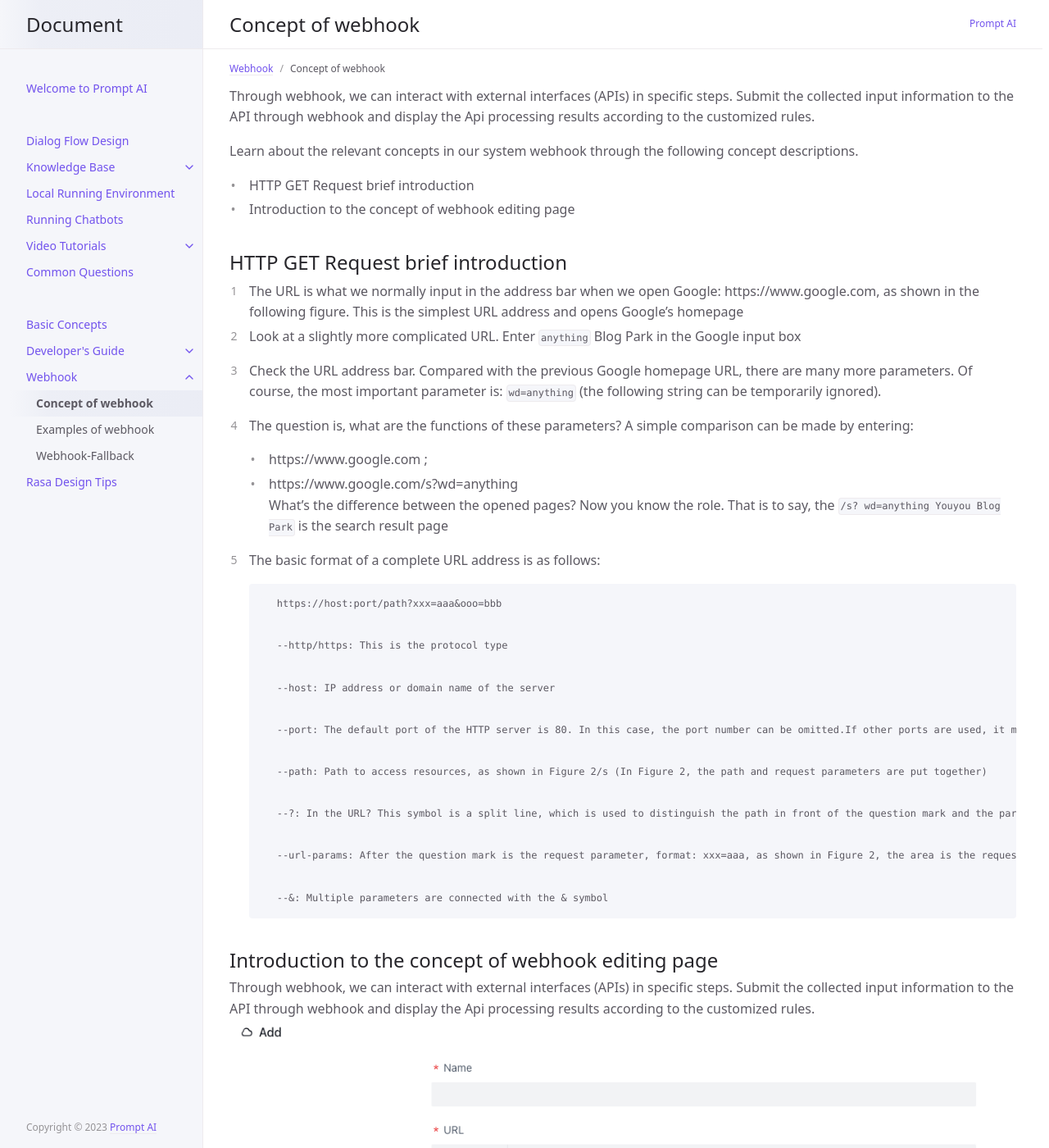
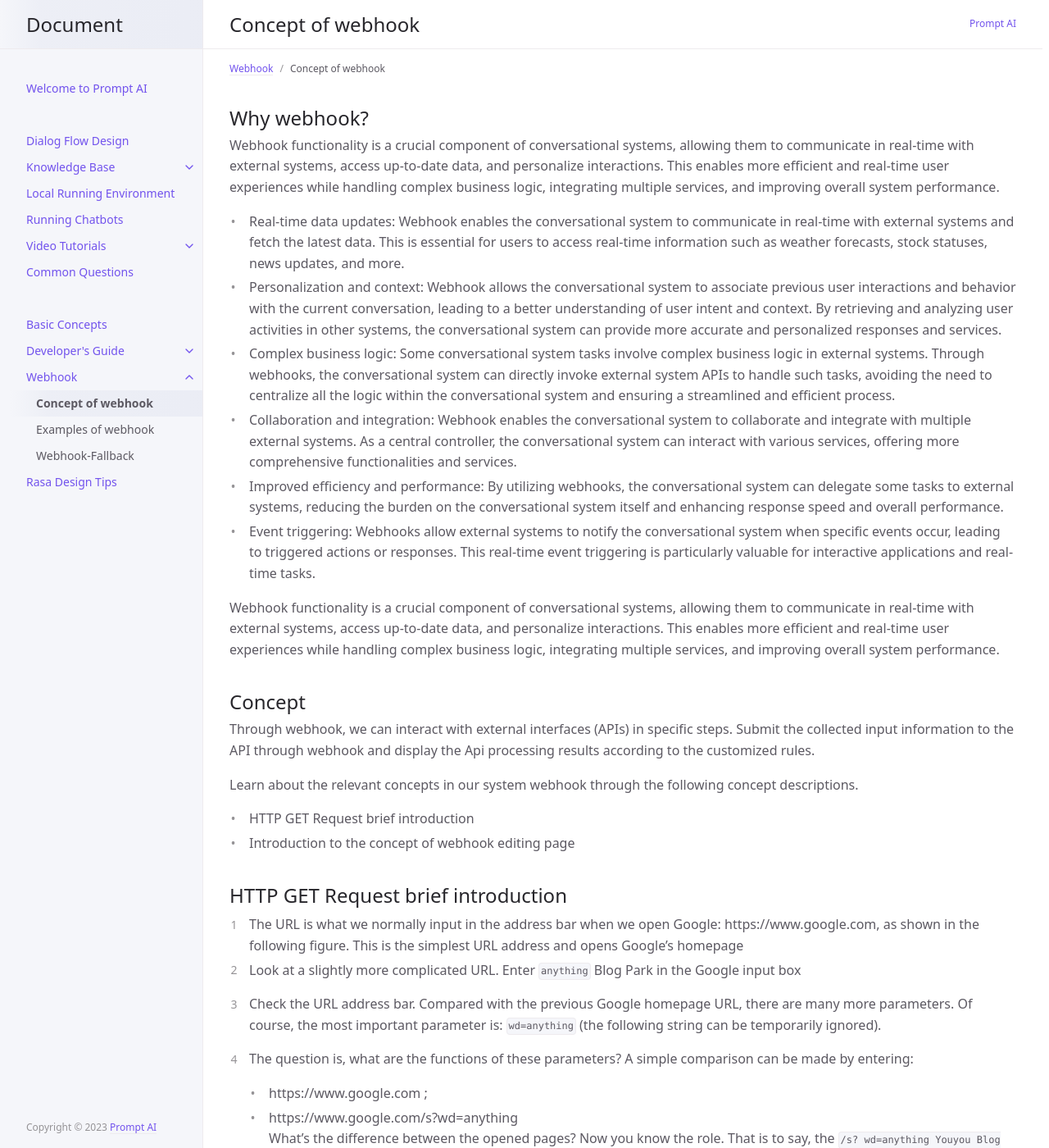
Before and after one commit to PromptAI/promptdialog, a Jekyll site: the page built from docs/webhook/01-webhook.md, in a window 1280 px wide and 1400 px high. Shown: the whole window at 82% size. Built offline with Jekyll 4.4.1, drawn with Linux system fonts in a browser that asks for light colours.

Commit message:
1、add why for webhook

```diff
--- a/docs/webhook/01-webhook.md
+++ b/docs/webhook/01-webhook.md
@@ -8,6 +8,19 @@ nav_order: 1
 # Webhook
 {: .no_toc .header }
 
+## Why webhook?
+Webhook functionality is a crucial component of conversational systems, allowing them to communicate in real-time with external systems, access up-to-date data, and personalize interactions. This enables more efficient and real-time user experiences while handling complex business logic, integrating multiple services, and improving overall system performance.
+
+- Real-time data updates: Webhook enables the conversational system to communicate in real-time with external systems and fetch the latest data. This is essential for users to access real-time information such as weather forecasts, stock statuses, news updates, and more.
+- Personalization and context: Webhook allows the conversational system to associate previous user interactions and behavior with the current conversation, leading to a better understanding of user intent and context. By retrieving and analyzing user activities in other systems, the conversational system can provide more accurate and personalized responses and services.
+- Complex business logic: Some conversational system tasks involve complex business logic in external systems. Through webhooks, the conversational system can directly invoke external system APIs to handle such tasks, avoiding the need to centralize all the logic within the conversational system and ensuring a streamlined and efficient process.
+- Collaboration and integration: Webhook enables the conversational system to collaborate and integrate with multiple external systems. As a central controller, the conversational system can interact with various services, offering more comprehensive functionalities and services.
+- Improved efficiency and performance: By utilizing webhooks, the conversational system can delegate some tasks to external systems, reducing the burden on the conversational system itself and enhancing response speed and overall performance.
+- Event triggering: Webhooks allow external systems to notify the conversational system when specific events occur, leading to triggered actions or responses. This real-time event triggering is particularly valuable for interactive applications and real-time tasks.
+
+Webhook functionality is a crucial component of conversational systems, allowing them to communicate in real-time with external systems, access up-to-date data, and personalize interactions. This enables more efficient and real-time user experiences while handling complex business logic, integrating multiple services, and improving overall system performance.
+
+## Concept
 Through webhook, we can interact with external interfaces (APIs) in specific steps. Submit the collected input information to the API through webhook and display the Api processing results according to the customized rules.
 
 Learn about the relevant concepts in our system webhook through the following concept descriptions.
```
